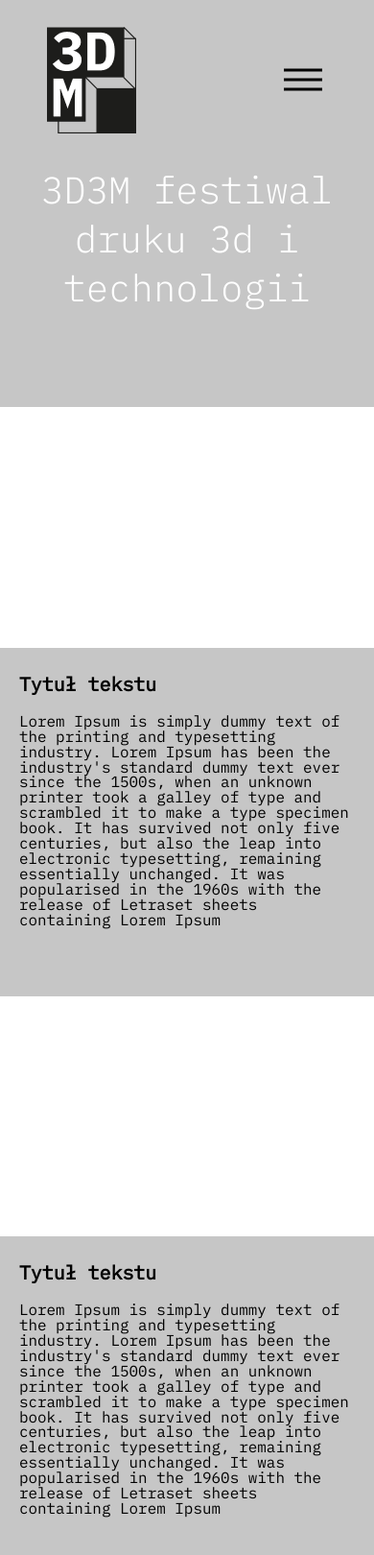
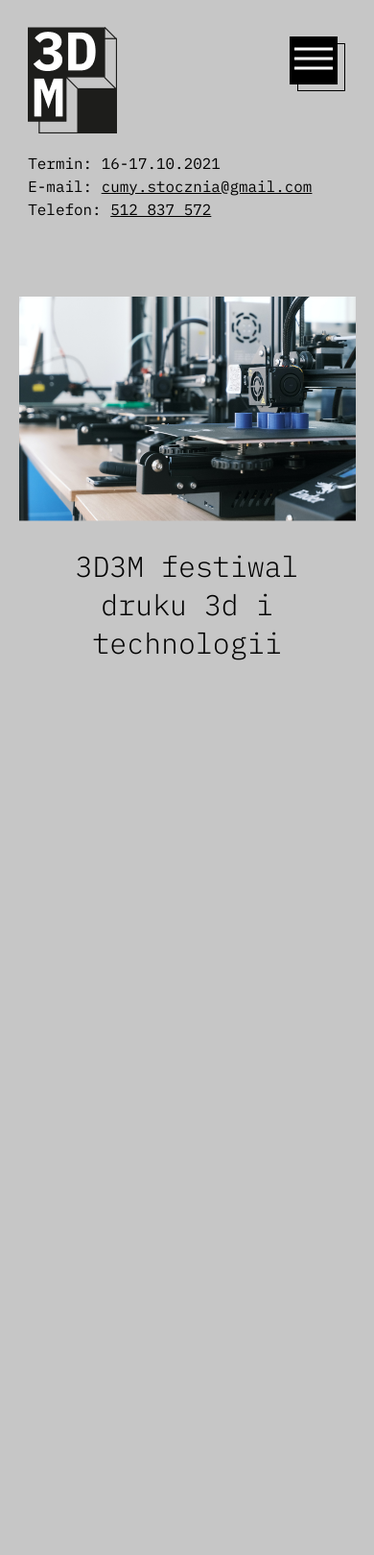
Before and after one commit to mpalysiewicz/3d3miasto, a plain HTML site: page index.html in a window 390 px wide. Shown: the whole page at 96% size. After the commit the page ends 844 px from the top, so only its background shows below. Drawn offline with Linux system fonts and the light colour scheme.

Commit message:
Add new header and new hero

```diff
--- a/index.html
+++ b/index.html
@@ -21,10 +21,17 @@
   <h1 class="sr-only">3D3Miasto</h1>
 
   <header class="header" id="header">
-    <div class="header__wrapper wrapper wrapper--short">
+    <div class="header__wrapper wrapper">
       <a href="#" class="logo">
-        <img src="img/logo.png" alt="3D3Miasto - strona główna" />
+        <img src="img/logo.png" alt="3D3Miasto - strona główna" width="93" height="111" />
       </a>
+      <div class="info">
+        <p>
+          Termin: 16-17.10.2021
+          <br />E-mail: <a href="mailto:cumy.stocznia@gmail.com">cumy.stocznia@gmail.com</a>
+          <br />Telefon: <a href="tel:512837572">512 837 572</a>
+        </p>
+      </div>
       <nav class="nav">
         <button class="hamburger" aria-expanded="false">
           <span class="sr-only">Otwórz/zamknij menu</span>
@@ -61,47 +68,11 @@
   </header>
   <main id="main">
     <section class="hero">
-      <div class="hero__wrapper wrapper">
-        <h2 class="hero__title">
-          3D3M festiwal druku 3d i technologii
-        </h2>
+      <div class="text__wrapper">
+        <h2 class="hero-title wrapper">3D3M festiwal druku 3d i technologii</h2>
       </div>
-    </section>
-    <section class="idea" id="idea">
-      <h2 class="sr-only">Idea</h2>
-      <div class="idea__wrapper">
-        <div class="idea__box">
-          <div class="idea__photo">
-            <img src="img/photo-placeholder.png" alt="" />
-          </div>
-          <div class="idea__text">
-            <h3>
-              Tytuł tekstu
-            </h3>
-            <p>
-              Lorem Ipsum is simply dummy text of the printing and typesetting industry. Lorem Ipsum has been the industry's standard dummy text ever since the 1500s, when an unknown printer took a galley of type and scrambled it to make a type specimen book. It has survived not only five centuries, but also the leap into electronic typesetting, remaining essentially unchanged. It was popularised in the 1960s with the release of Letraset sheets containing Lorem Ipsum
-            </p>
-          </div>
-        </div>
-        <div class="idea__box">
-          <div class="idea__text">
-            <h3>
-              Tytuł tekstu
-            </h3>
-            <p>
-              Lorem Ipsum is simply dummy text of the printing and typesetting industry. Lorem Ipsum has been the industry's standard dummy text ever since the 1500s, when an unknown printer took a galley of type and scrambled it to make a type specimen book. It has survived not only five centuries, but also the leap into electronic typesetting, remaining essentially unchanged. It was popularised in the 1960s with the release of Letraset sheets containing Lorem Ipsum
-            </p>
-          </div>
-          <div class="idea__photo">
-            <img src="img/photo-placeholder.png" alt="" />
-          </div>
-        </div>
-      </div>
-    </section>
-    <section class="timetable" id="timetable">
-      <h2 class="sr-only">Harmonogram</h2>
-      <div class="timetable__wrapper wrapper--short">
-
+      <div class="photo__wrapper">
+        <img src="img/photo.png" alt="Drukarka 3D" />
       </div>
     </section>
   </main>
--- a/scss/modules/_variables.scss
+++ b/scss/modules/_variables.scss
@@ -6,6 +6,5 @@ $grayColor: #c6c6c6;
 // width
 $smallWidth: 576px;
 $mediumWidth: 768px;
-$largeWidth: 1070px;
-$hdWidth: 1280px;
+$largeWidth: 1180px;
 $fullHdWidth: 1920px;
--- a/scss/style.scss
+++ b/scss/style.scss
@@ -29,16 +29,10 @@ body {
 }
 
 .wrapper {
+  width: 85%;
+  max-width: 1250px;
   margin: 0 auto;
-  font-size: 2rem;
-}
-
-.wrapper--long {
-  width: 90%;
-}
-
-.wrapper--short {
-  width: 75%;
+  font-size: 1.6rem;
 }
 
 /* scrollbar */
@@ -70,15 +64,6 @@ body {
   white-space: nowrap !important;
 }
 
-a {
-  transition: all 0.2s;
-
-  &:focus {
-    color: $blackColor;
-    background: $whiteColor;
-  }
-}
-
 /* skip links */
 .skip-links {
   list-style: none;
@@ -101,6 +86,8 @@ a {
   top: 1rem;
   left: 1rem;
   z-index: 999;
+  color: $blackColor;
+  background: $whiteColor;
   &:focus,
   &:active {
     clip: auto !important;
@@ -114,24 +101,41 @@ a {
   }
 }
 
-/* header */
 .header {
   padding: 2.8rem 0;
 }
 
 .header__wrapper {
-  @include flex(row, center, space-between);
+  @include flex(column, flex-start, flex-start);
+
+  @media (min-width: $mediumWidth) {
+    @include flex(row, center, space-between);
+  }
 }
 
 .logo {
-  &:focus {
-    padding: 0;
+  text-decoration: none;
+}
+
+.info {
+  text-align: left;
+  line-height: 1.5;
+  a {
+    color: $blackColor;
+    &:hover,
+    &:focus {
+      color: $blackColor;
+      background: $whiteColor;
+    }
+  }
+  @media (min-width: $mediumWidth) {
+    text-align: center;
   }
 }
 
 .hamburger {
   width: 50px;
-  height: 40px;
+  height: 50px;
   display: inline-block;
   border: 0;
   margin: 0;
@@ -140,15 +144,27 @@ a {
   z-index: 6;
   cursor: pointer;
   transition: transform .3s .1s ease-in-out, visibility 0s .4s;
-  position: relative;
+  position: absolute;
+  top: 3.8rem;
+  right: 3.8rem;
+  background: $blackColor;
 
-  &:hover,
-  &:focus {
-    background: $whiteColor;
+  &::before {
+    content: "";
+    width: 100%;
+    height: 100%;
+    border: 1px solid $blackColor;
+    position: absolute;
+    bottom: -15%;
+    right: -15%;
+  }
+
+  @media (min-width: $mediumWidth) {
+    right: 5.8rem;
   }
 
   @media (min-width: $largeWidth) {
-    display: none;
+    right: 10.8rem;
   }
 }
 
@@ -162,7 +178,7 @@ a {
 .hamburger__inner {
   width: 100%;
   height: 3px;
-  background-color: $blackColor;
+  background-color: $whiteColor;
   position: absolute;
   left: 0;
   top: 50%;
@@ -174,7 +190,7 @@ a {
     content: "";
     width: 100%;
     height: 3px;
-    background-color: $blackColor;
+    background-color: $whiteColor;
     position: absolute;
     left: 0;
     transition: transform 0.2s 0.2s ease-in-out;
@@ -190,7 +206,6 @@ a {
 }
 
 .hamburger--active {
-  background-color: transparent;
 
   .hamburger__inner {
     background-color: transparent;
@@ -217,15 +232,6 @@ a {
   transform: translateX(100%);
   z-index: 5;
   transition: transform .3s .1s ease-in-out, visibility 0s .4s;
-
-  @media (min-width: $largeWidth) {
-    height: auto;
-    background-color: transparent;
-    transform: translateX(0);
-    visibility: visible;
-    position: static;
-    z-index: 0;
-  }
 }
 
 .navigation__list {
@@ -235,10 +241,6 @@ a {
   line-height: 2;
   text-align: center;
   z-index: 5;
-
-  @media (min-width: $largeWidth) {
-    @include flex(row, center, space-between);
-  }
 }
 
 .navigation__link {
@@ -246,18 +248,29 @@ a {
   color: $blackColor;
   text-decoration: none;
   position: relative;
-  padding: 0.5rem;
+  padding: 0.5rem 1.5rem;
   font-weight: 300;
   font-size: 2.4rem;
   line-height: 3.38rem;
+  border: 1px solid transparent;
+  z-index: 0;
 
   &:hover,
   &:focus {
+    border-color: $blackColor;
     background: $whiteColor;
   }
 
-  @media (min-width: $largeWidth) {
-    padding: 0 4.15rem;
+  &:hover::before,
+  &:focus::before {
+    content: "";
+    width: 100%;
+    height: 100%;
+    background-image: repeating-linear-gradient(-45deg, lightgray 0, lightgray 20px, transparent 20px, transparent 40px);
+    position: absolute;
+    top: 0;
+    left: 0;
+    z-index: -1;
   }
 }
 
@@ -269,98 +282,49 @@ a {
 
 /* hero */
 .hero {
-  margin-bottom: 10rem;
-
+  @include flex(column-reverse, center, center);
+  padding: 3.5rem 0;
   @media (min-width: $largeWidth) {
-    background: url("../img/photo.png") no-repeat;
-    background-position: right bottom;
+    @include flex(row, center, space-between);
   }
 }
 
-.hero__wrapper {
-  text-align: center;
-
+.text__wrapper {
+  width: 100%;
+  padding: 0.5rem;
   @media (min-width: $largeWidth) {
-    text-align: left;
-    padding-bottom: 20rem;
-  }
-}
-
-.hero__title {
-  color: $whiteColor;
-  font-weight: 300;
-  font-size: 10vw;
-  padding: 0 0.6rem;
-  margin: 0;
-
-  @media (min-width: $largeWidth) {
-    font-size: 16rem;
-    line-height: 16rem;
-  }
-}
-
-/* idea */
-.idea__box {
-  @include flex(column, center, center);
-  margin-bottom: 5rem;
-
-  &:nth-of-type(2) {
-    flex-direction: column-reverse;
-    @media (min-width: $mediumWidth) {
-      flex-direction: row;
-    }
-  }
-
-  @media (min-width: $mediumWidth) {
-    @include flex(row, center, space-between);
-  }
-
-  @media (min-width: $largeWidth) {
-    margin-bottom: 10.7rem;
-  }
-}
-
-.idea__photo {
-  width: 100%;
-  img {
-    width: 100%;
-  }
-
-  @media (min-width: $mediumWidth) {
     width: 50%;
   }
 }
 
-.idea__text {
-  width: 100%;
-  font-weight: 400;
-  padding: 0.5rem 2rem;
-
-  h3 {
-    font-size: 2rem;
-    line-height: 2.2rem;
-
-    @media (min-width: $largeWidth) {
-      font-size: 4rem;
-      line-height: 5.2rem;
-      margin: 0;
-    }
+.hero-title {
+  font-size: 3rem;
+  font-weight: 300;
+  line-height: 4rem;
+  padding: 2rem 0;
+  text-align: center;
+  @media (min-width: $mediumWidth) {
+    font-size: 6rem;
+    line-height: 6rem;
   }
-
-  p {
-    font-size: 1.6rem;
-    line-height: 1.6rem;
-
-    @media (min-width: $largeWidth) {
-      font-size: 2rem;
-      line-height: 2.6rem;
-    }
-  }
-
   @media (min-width: $largeWidth) {
-    width: 50%;
-    padding: 5rem;
+    font-size: 8rem;
+    line-height: 8rem;
+    text-align: left;
   }
 }
 
-/* timetable */
+.photo__wrapper {
+  width: 90%;
+  img {
+    width: 100%;
+    height: 100%;
+  }
+  @media (min-width: 800px) {
+    width: 60%;
+  }
+  @media (min-width: $largeWidth) {
+    width: 50%;
+    height: auto;
+  }
+}
```
Also changed, not shown: css/style.min.css, 1 other file.
